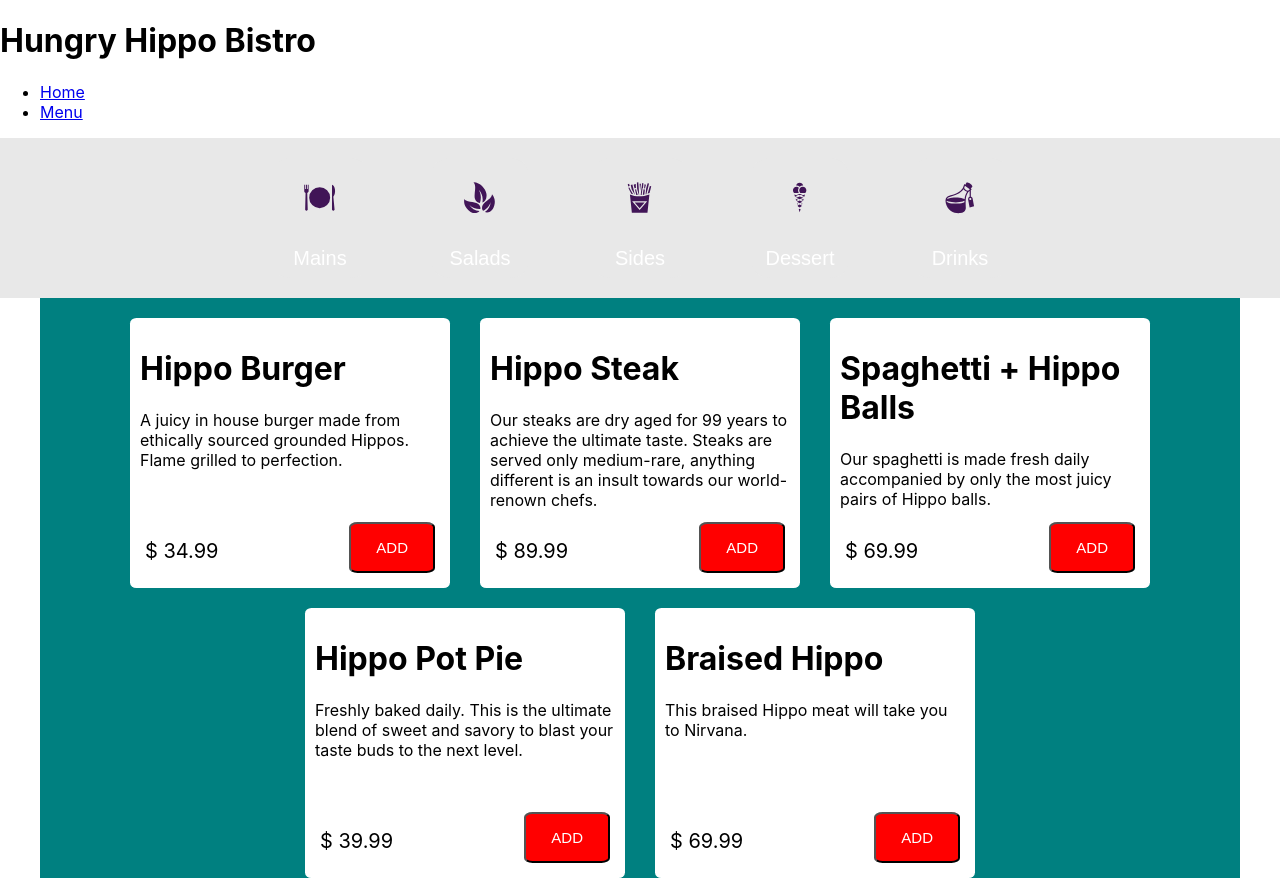
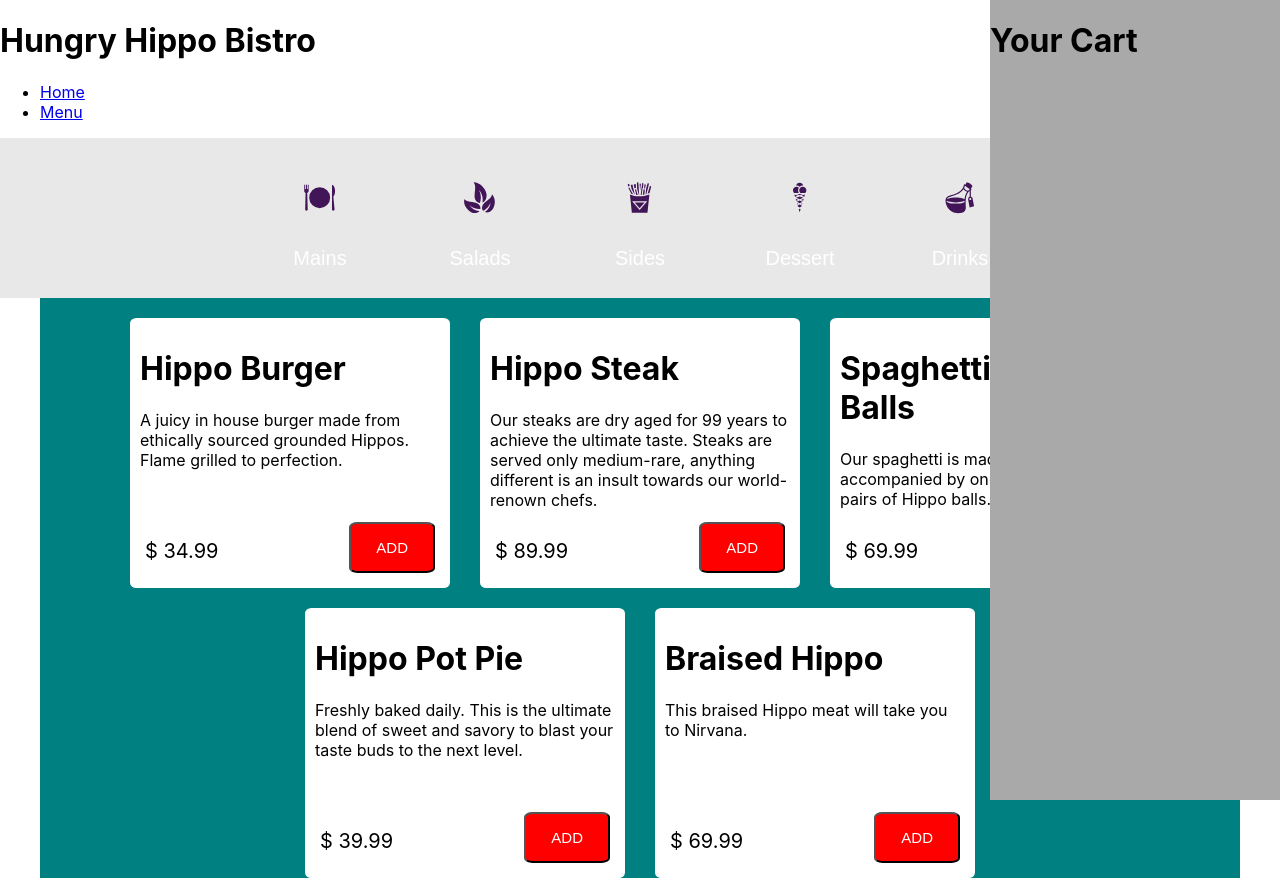
Before and after one commit to dliu753/HungryHippoRestaurant, a React (Create React App) app: page /menu in a window 1280 px wide. Built offline with nearby package versions, Linux system fonts and the light colour scheme; data requests are answered from the project's data file.

Commit message:
cart fis not working

```diff
--- a/src/components/menu/Button.js
+++ b/src/components/menu/Button.js
@@ -1,4 +1,4 @@
-const Button = ({text}) => {
+const Button = ({text, onClick}) => {
     const btnStyle = {
         backgroundColor: "red",
         color: "white",
@@ -14,6 +14,7 @@ const Button = ({text}) => {
         <button
             style={btnStyle}
             className='btn'
+            onClick={onClick}
         >
             {text}
         </button>
--- /dev/null
+++ b/src/components/menu/Cart.css
@@ -0,0 +1,28 @@
+.icon-container {
+    position: fixed;
+    font-size: 1.9em;
+    background-color: darkgray;
+    border-radius: 50%;
+    padding: 18px;
+    bottom: 25px;
+    right: 25px;
+
+}
+
+.counter {
+    position: fixed;
+    font-size: 12px;
+    background-color: red;
+    border-radius: 20%;
+    padding: 5px;
+    bottom: 25px;
+    right: 25px;
+}
+
+.expand-cart {
+    position: fixed;
+    background-color: darkgray;
+    width: 50%;
+    top: 0px;
+    bottom: 0px;
+}
--- /dev/null
+++ b/src/components/menu/Cart.js
@@ -0,0 +1,34 @@
+import { useState, useEffect } from 'react'
+import { FiShoppingCart } from 'react-icons/fi'
+import CartItems from './CartItems'
+import CartItem from './CartItem'
+import './Cart.css'
+
+const Cart = (MenuData) => {
+    if(MenuData.MenuData.length === 0 ) {
+        console.log("Im from Cart.js, MenuData === 0")
+    }
+    const [counter, setCounter] = useState(0)
+
+    useEffect(() => {
+        console.log("im from Cart.js")
+        console.log(MenuData)
+    })
+
+    return (
+        <div className='cart-wrapper'>
+            <div className='icon-container'>
+                <FiShoppingCart/>
+                <div className='counter'>
+                    {counter}
+                </div>
+            </div>
+            <div className='expand-cart'>
+                <h1>Your Cart</h1>
+                <CartItems items={MenuData}/>
+            </div>
+        </div>
+    );
+};
+
+export default Cart;
--- /dev/null
+++ b/src/components/menu/CartItem.js
@@ -0,0 +1,15 @@
+
+const CartItem = ({ item, quantity }) => {
+
+    return(
+        <div className='item-container'>
+            <h1>{item.name}</h1>
+            <p>{item.desc}</p>
+            <div className='price-wrapper'>$ {item.price}</div>
+            <p>{quantity}</p>
+        </div>
+
+    );
+}
+
+export default CartItem
--- /dev/null
+++ b/src/components/menu/CartItems.js
@@ -0,0 +1,15 @@
+import { Fragment } from 'react'
+import CartItem from './CartItem'
+
+const CartItems = ({ items }) => {
+
+    return(
+        <Fragment>
+            {items.MenuData.map((item, index) => (
+                <CartItem key={index} item={item[0]} quantity={item[1]} />
+            ))}
+        </Fragment>
+    )
+}
+
+export default CartItems
--- a/src/components/menu/Item.js
+++ b/src/components/menu/Item.js
@@ -1,13 +1,22 @@
 import Button from './Button'
 import './Item.css'
 
-const Item = ({ item }) => {
+const Item = ({ item, addToCart }) => {
+    const handleClick = (item,quantity) => {
+        addToCart(item,quantity)
+        // console.log(item)
+    }
+
+    // useEffect(() => {
+    //     console.log('Hello from Item')
+    // })
+
     return (
         <div className='card-container'>
             <h1>{item.name}</h1>
             <p>{item.desc}</p>
             <div className='price-wrapper'>$ {item.price}</div>
-            <div className="btn-wrapper"><Button text="ADD"></Button></div>
+            <div className="btn-wrapper"><Button text="ADD" onClick={ () => handleClick(item,1) }></Button></div>
         </div>
 
     );
--- a/src/components/menu/Items.js
+++ b/src/components/menu/Items.js
@@ -1,12 +1,12 @@
 import { Fragment } from 'react'
 import Item from './Item'
 
-const Items = ({ items }) => {
+const Items = ({ items, addToCart }) => {
 
     return(
         <Fragment>
             {items.map((item, index) => (
-                <Item key={index} item={item} />
+                <Item key={index} item={item} addToCart={addToCart} />
             ))}
         </Fragment>
     )
--- a/src/components/menu/Menu.js
+++ b/src/components/menu/Menu.js
@@ -3,11 +3,15 @@ import { FiPercent} from 'react-icons/fi'
 import { GiMeal, GiThreeLeaves, GiFrenchFries, GiIceCreamCone, GiDrinkMe } from 'react-icons/gi'
 import CategoryButton from './CategoryButton'
 import Items from './Items'
+import Cart from './Cart'
+import CartItem from './CartItem'
 import './Menu.css'
 
 const Menu = ({menuData}) => {
+
     if(menuData.length === 0) {
         // TODO: ERROR show 404 page
+        console.log("menuData === 0")
     }
 
     const Mains = menuData.filter((item)=>{return item.Category === "Mains"})
@@ -16,25 +20,50 @@ const Menu = ({menuData}) => {
     // isVisible keeps track which category of items are showing in an Arr of bools
     const [isVisible, setVisible] = useState([true,false])
 
+    const[CartMap, setCartMap] = useState(new Map())
+
+
+    const initialCartArr = []
+
     useEffect(() => {
         document.title = "Hungry Hippo | Menu"
+        // console.log("im from menu.js")
+        // console.log(menuData)
+        menuData.forEach((item)=> {
+            initialCartArr.push([item,0])
+        })
     })
+
+    const[CartArr, setCartArr] = useState(initialCartArr)
+
+    const addToCart = (key,value) => {
+        if (CartMap.get(key) === undefined) {
+            setCartMap(new Map(CartMap.set(key, value)))
+        } else {
+            let prevValue = CartMap.get(key)
+            setCartMap(new Map(CartMap.set(key, value + prevValue)))
+        }
+        // console.log("add to cart")
+        // console.log(CartMap)
+        let cartArray = Array.from(CartMap, () => ({ key, value }));
+        console.log(cartArray)
+        setCartArr(cartArray)
+    }
 
     // handleClick(index) changes the visibility of a type of menu item. Index determines if a category is already showing.
     const handleClick = (index) => {
+        console.log('click')
         if(isVisible[index] === true) {
             return
         }
-
         setVisible(isVisible.map(element => !element))
-        console.log('click')
     }
 
     return (
         <div>
             <header className='MenuHeader'>
                 <CategoryButton
-                    onClick={ e=>handleClick(0) }
+                    onClick={ ()=>handleClick(0) }
                     name='Mains'
                     icon= {<GiMeal />}
                 />
@@ -51,15 +80,16 @@ const Menu = ({menuData}) => {
                     icon= {<GiIceCreamCone />}
                 />
                 <CategoryButton
-                    onClick={ e => handleClick(1) }
+                    onClick={ () => handleClick(1) }
                     name='Drinks'
                     icon= {<GiDrinkMe />}
                 />
             </header>
             <div className='menu-wrapper'>
                 <div className='menu-container'>
-                    {isVisible[0] && <Items items={Mains} />}
-                    {isVisible[1] && <Items items={Drinks} />}
+                    {isVisible[0] && <Items items={Mains}  addToCart={addToCart} />}
+                    {isVisible[1] && <Items items={Drinks} addToCart={addToCart} />}
+                    <Cart MenuData={CartArr} />
                 </div>
             </div>
         </div>
```
